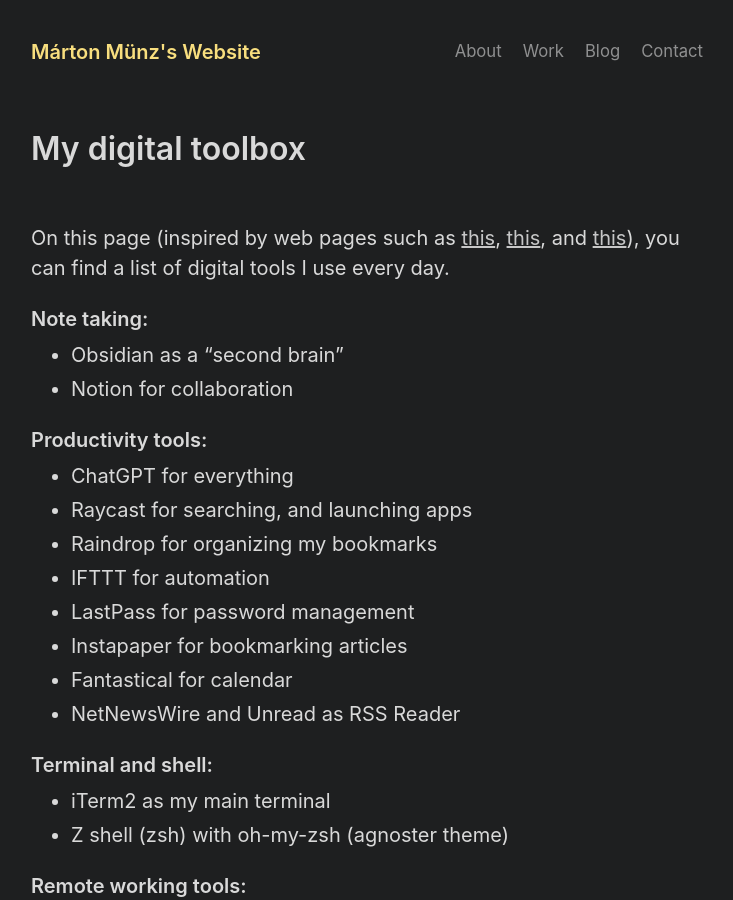
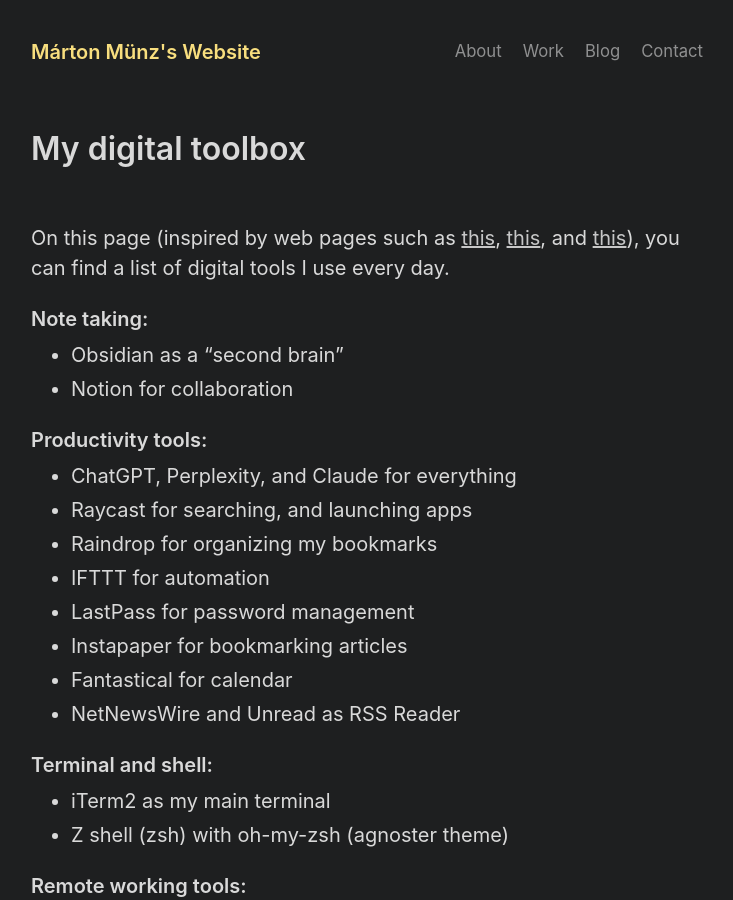
Before and after one commit to mmuenz/website, a Jekyll site: the page built from uses.md, in a window 1280 px wide and 900 px high. Shown: the whole window, without its empty margins (273-1006 px from the left). Built offline with Jekyll 4.4.1, drawn with Linux system fonts in a browser that asks for light colours.

Commit message:
Added to toolbox

```diff
--- a/uses.md
+++ b/uses.md
@@ -14,7 +14,7 @@ On this page (inspired by web pages such as [this](https://wesbos.com/uses), [th
 
 ### Productivity tools:
 
-- ChatGPT for everything
+- ChatGPT, Perplexity, and Claude for everything
 - Raycast for searching, and launching apps
 - Raindrop for organizing my bookmarks
 - IFTTT for automation
```
